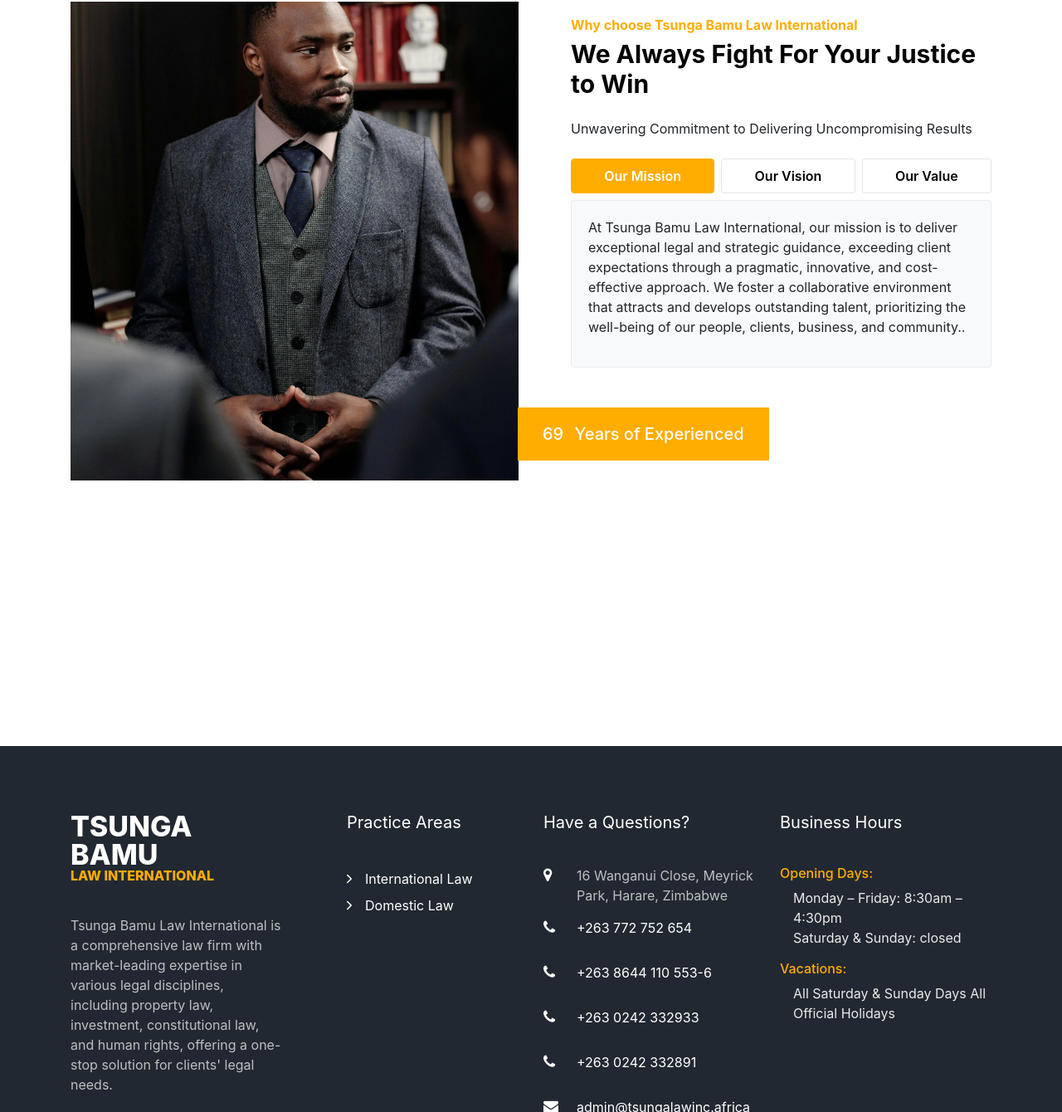
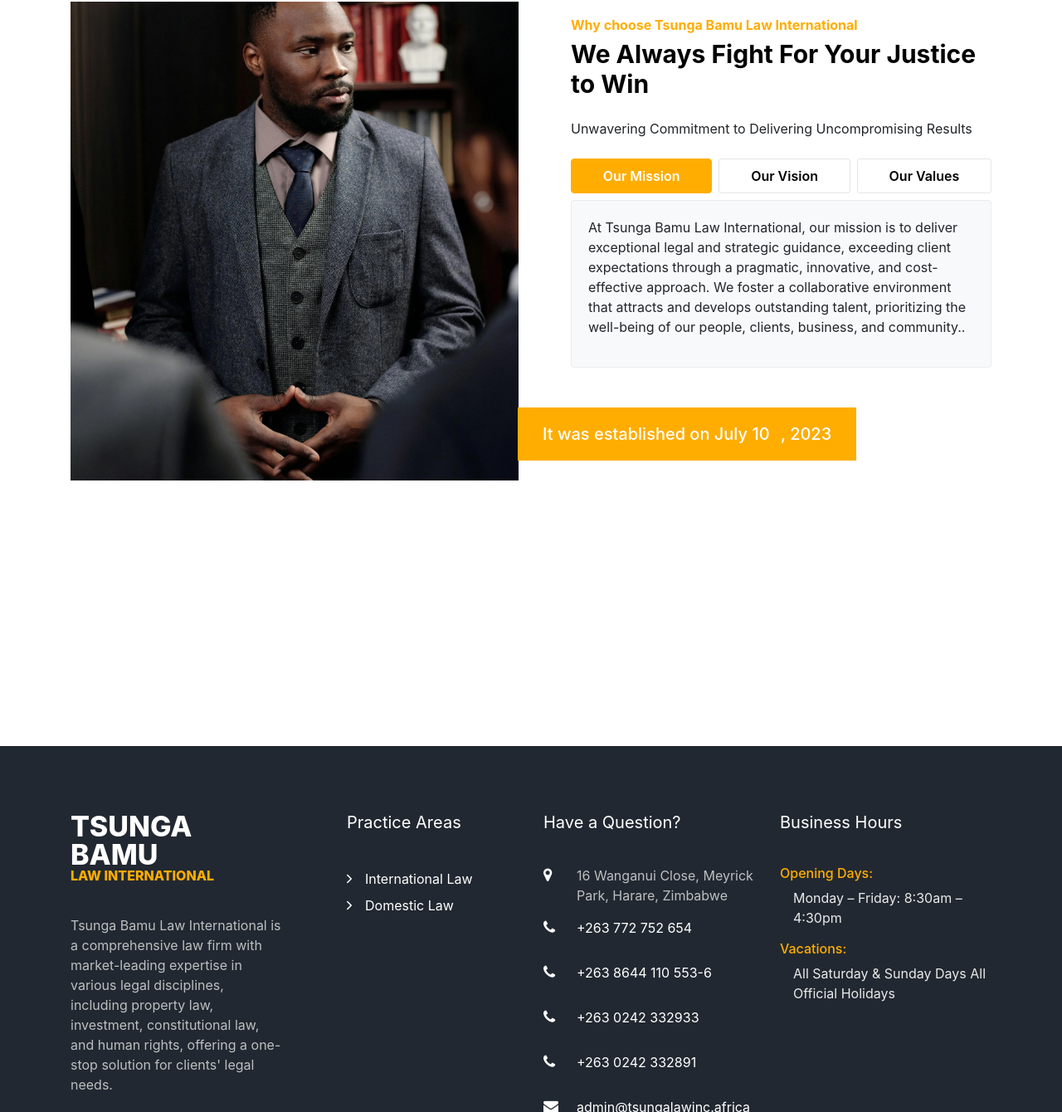
Before and after one commit to Nyoni12/Bamu, a plain HTML site: page index.html in a window 1280 px wide. Shown: the part 1449-2789 px from the top of the page at 83% size. Drawn offline with nearby package versions, Linux system fonts and the light colour scheme; some packages are replaced by stand-ins of ours; files that its build step writes are made by us from their sources; no server answers; files whose address does not match are found by name.

Commit message:
Third Updates

```diff
--- a/index.html
+++ b/index.html
@@ -141,7 +141,7 @@
 		    						<span class="flaticon-lawyer"></span>
 		    					</div>
 		    					<div class="text">
-		    						<h3>Experienced Attorney</h3>
+		    						<h3>Experienced Attorneys</h3>
 		    						<p>Experienced attorneys offer unparalleled expertise and support, significantly enhancing the likelihood of favorable outcomes.
 										.</p>
 		    					</div>
@@ -177,7 +177,7 @@
 									    <a class="nav-link py-2" data-toggle="tab" href="#home2">Our Vision</a>
 									  </li>
 									  <li class="nav-item">
-									    <a class="nav-link py-2 mb-md-0 mb-2" data-toggle="tab" href="#home3">Our Value</a>
+									    <a class="nav-link py-2 mb-md-0 mb-2" data-toggle="tab" href="#home3">Our Values</a>
 									  </li>
 									</ul>
 									<div class="tab-content bg-light rounded mt-2">
@@ -194,8 +194,9 @@
 								</div>
 		            <div class="years d-flex mt-4 mt-md-5">
 		            	<h4>
-			            	<span class="number mr-2" data-number="80">0</span>
-				            <span>Years of Experienced</span>
+							<span>It was established on July</span>
+			            	<span class="number mr-2" data-number="12">0</span>
+				            <span>, 2023</span>
 			            </h4>
 		            </div>
 		          </div>
@@ -549,7 +550,7 @@
           </div>
           <div class="col-md">
             <div class="ftco-footer-widget mb-4">
-            	<h2 class="ftco-heading-2">Have a Questions?</h2>
+            	<h2 class="ftco-heading-2">Have a Question?</h2>
             	<div class="block-23 mb-3">
 	               <ul>
 	                <li><span class="icon icon-map-marker"></span><span class="text">16 Wanganui Close, Meyrick Park, Harare, Zimbabwe</span></li>
@@ -569,7 +570,7 @@
               	<h4>Opening Days:</h4>
               	<p class="pl-3">
               		<span> Monday – Friday: 8:30am – 4:30pm</span>
-              		<span> <br>Saturday & Sunday: closed</span>
+              		<span></span>
               	</p>
               	<h4>Vacations:</h4>
               	<p class="pl-3">
```
Also changed, not shown: about.html (+7 -6 lines), attorneys.html (+3 -3 lines), contact.html (+4 -4 lines), practice-areas.html (+2 -2 lines), images/scales 2.webp (added), images/scales 3.webp (added), 6 other files.
